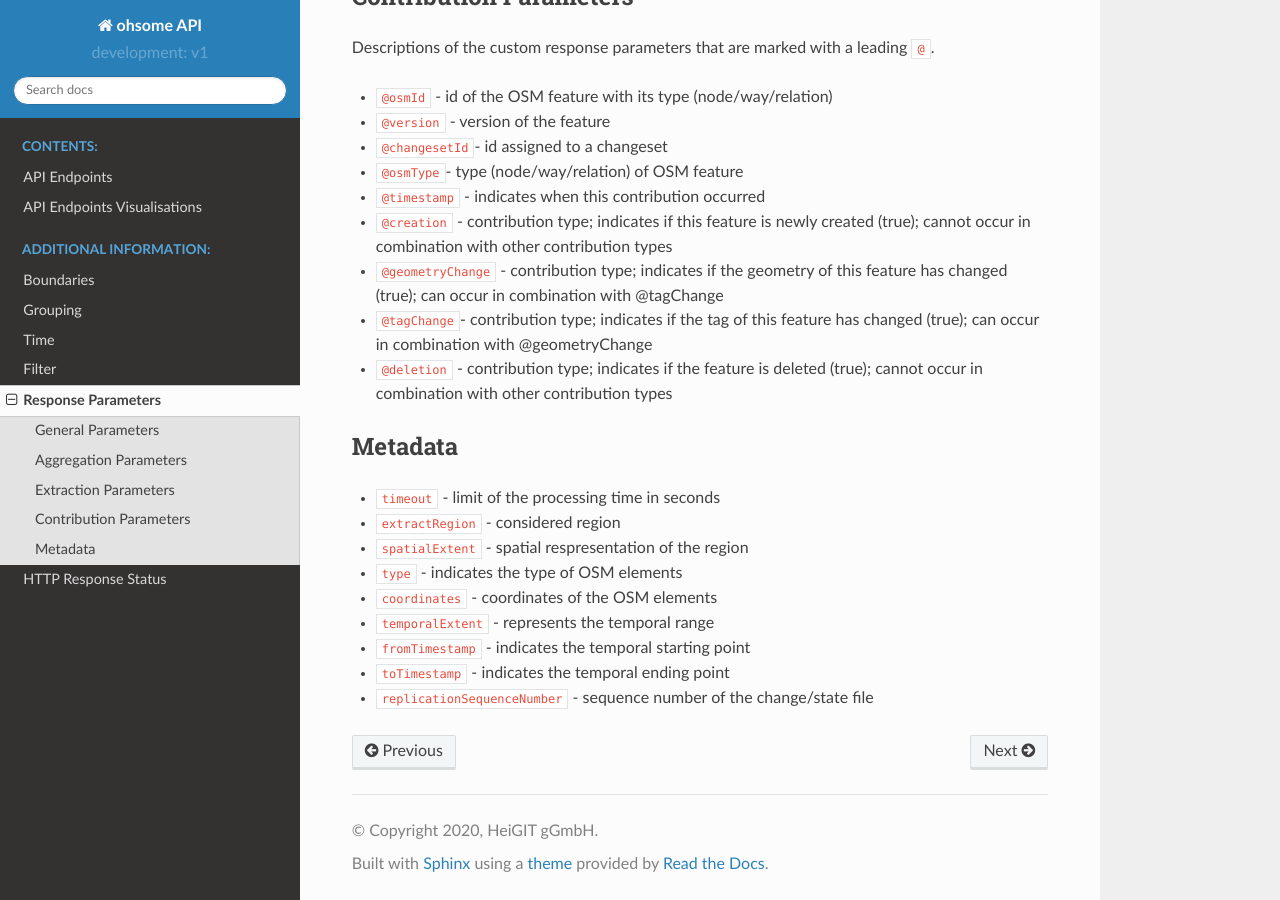
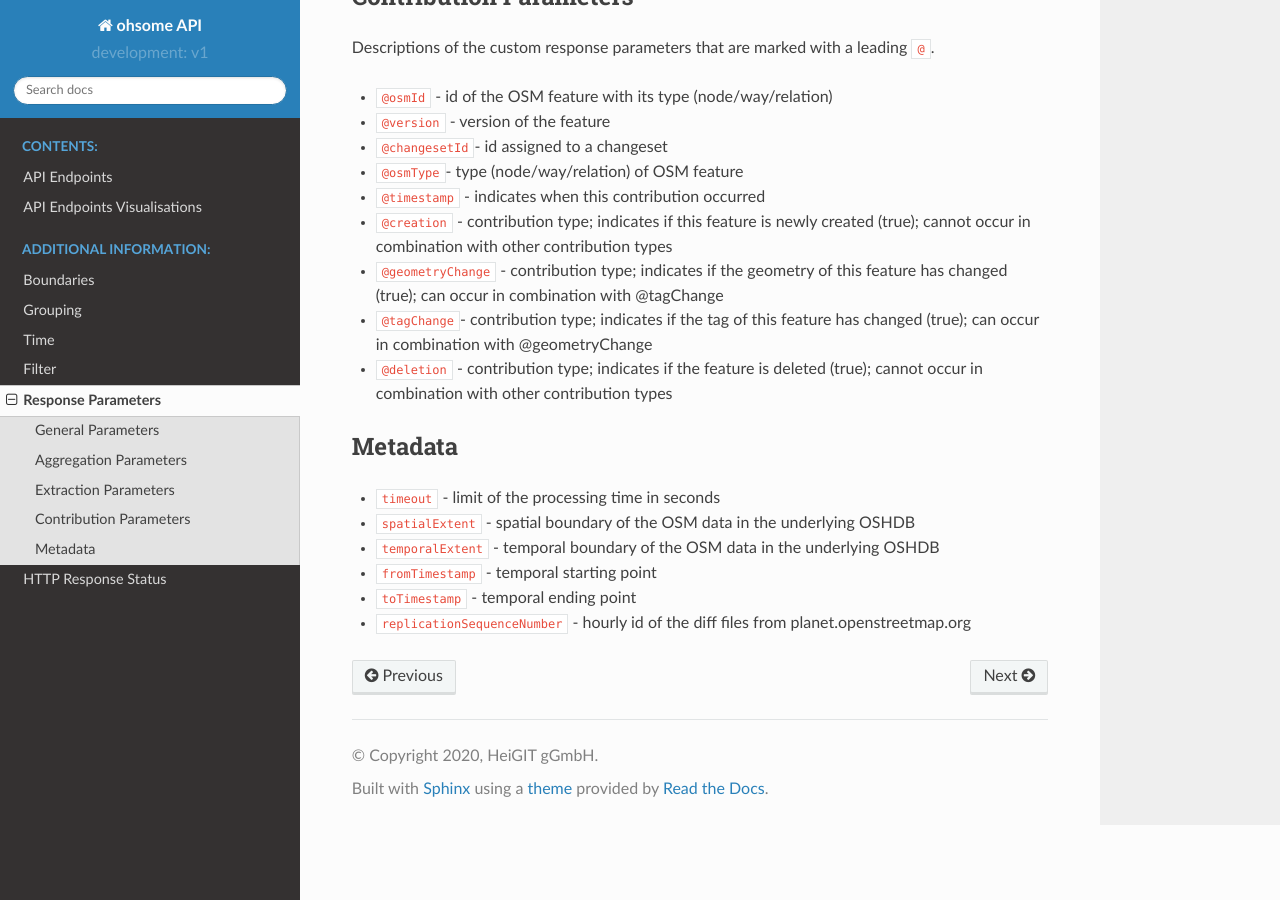
Before and after one commit to GIScience/ohsome-api, a Sphinx documentation site: the page built from docs/response-parameters.rst, in a window 1280 px wide and 900 px high, scrolled down 1031 px. Built offline with Sphinx 7.4.7 and the Read the Docs theme 2.0.0, drawn with Linux system fonts in a browser that asks for light colours.

Commit message:
modifying metadata response descriptions
shortening, combining info and changing info on replicationSequenceNumber

```diff
--- a/docs/response-parameters.rst
+++ b/docs/response-parameters.rst
@@ -43,7 +43,6 @@
 * ``@version`` - version of the feature
 * ``@changesetId``- id assigned to a changeset
 * ``@osmType``- type (node/way/relation) of OSM feature
-
 * ``@timestamp`` - indicates when this contribution occurred
 * ``@creation``	- contribution type; indicates if this feature is newly created (true); cannot occur in combination with other contribution types
 * ``@geometryChange`` - contribution type; indicates if the geometry of this feature has changed (true); can occur in combination with @tagChange
@@ -54,11 +53,8 @@
 --------
 
 * ``timeout`` - limit of the processing time in seconds
-* ``extractRegion`` - considered region
-* ``spatialExtent`` - spatial respresentation of the region
-* ``type`` - indicates the type of OSM elements
-* ``coordinates`` - coordinates of the OSM elements
-* ``temporalExtent`` - represents the temporal range
-* ``fromTimestamp`` - indicates the temporal starting point
-* ``toTimestamp`` - indicates the temporal ending point
-* ``replicationSequenceNumber`` - sequence number of the change/state file
+* ``spatialExtent`` - spatial boundary of the OSM data in the underlying OSHDB
+* ``temporalExtent`` - temporal boundary of the OSM data in the underlying OSHDB
+* ``fromTimestamp`` - temporal starting point
+* ``toTimestamp`` - temporal ending point
+* ``replicationSequenceNumber`` - hourly id of the diff files from planet.openstreetmap.org
```
